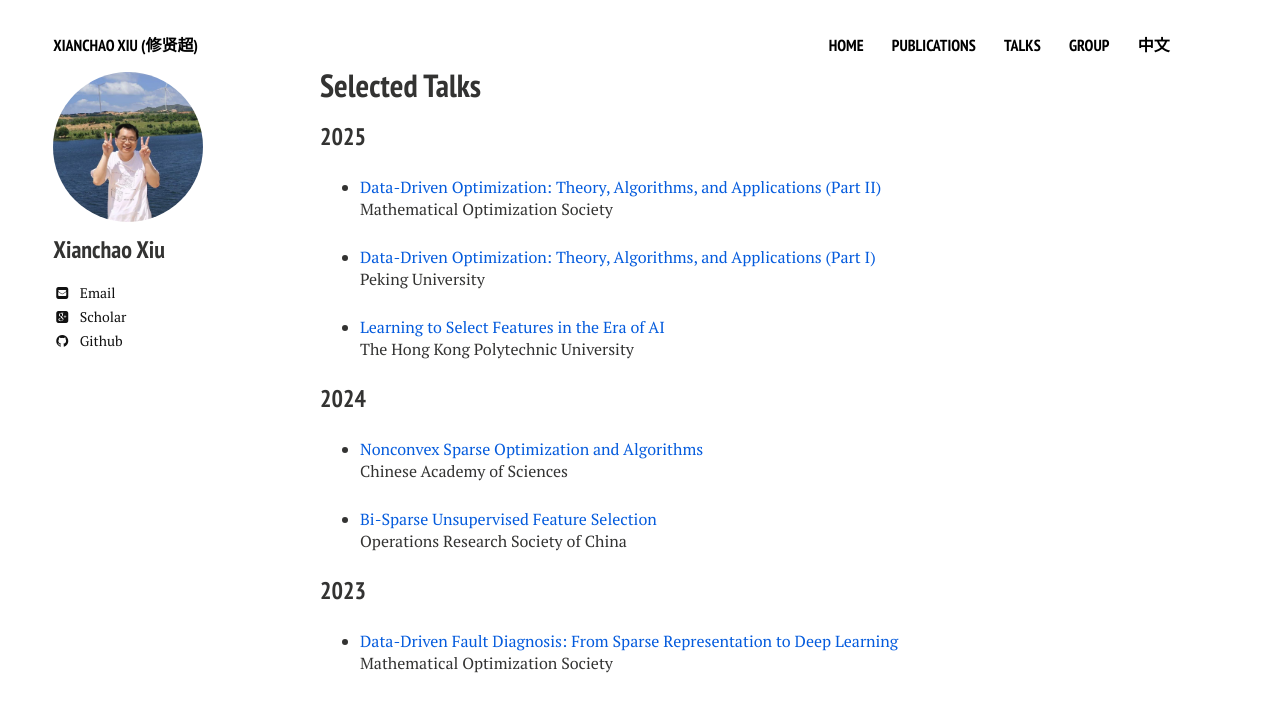
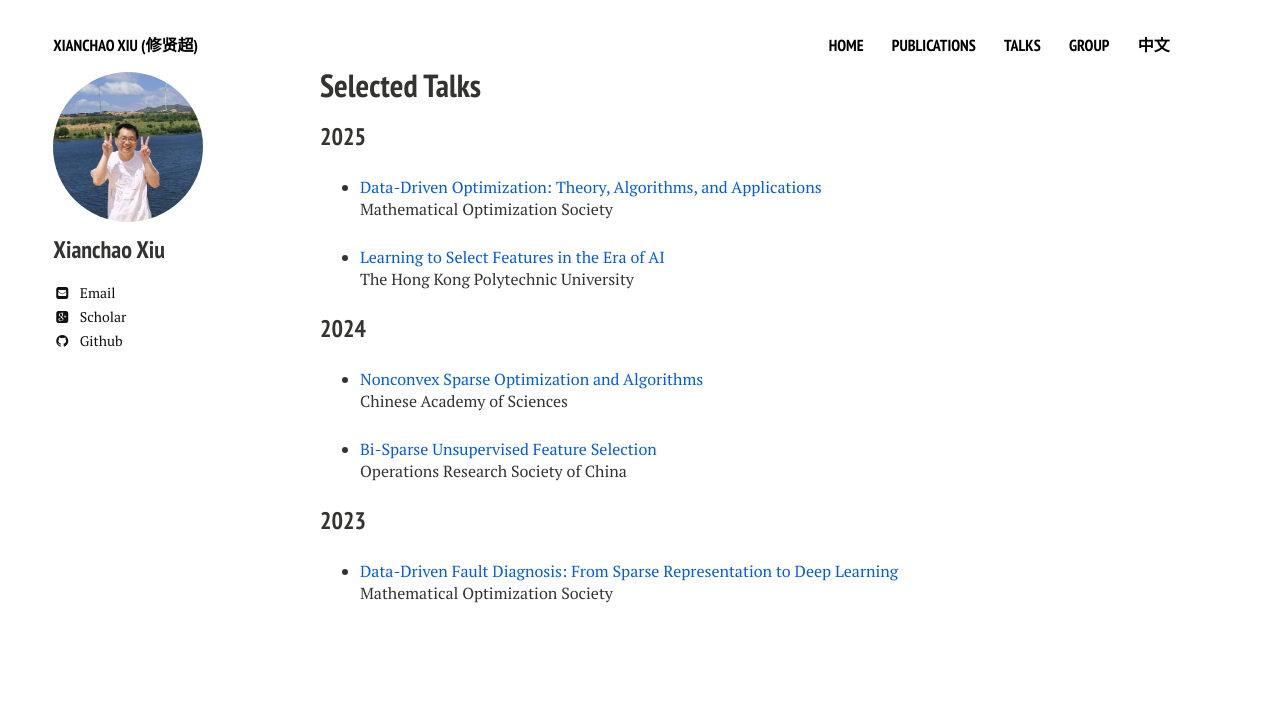
Before and after one commit to xianchaoxiu/xianchaoxiu.github.io, a Jekyll site: the page built from talks/index.md, in a window 1280 px wide. Shown: the top 712 px of the page. Built offline with Jekyll 4.4.1, drawn with Linux system fonts in a browser that asks for light colours; nearby versions of some CDN libraries.

Commit message:
Update index.md

```diff
--- a/talks/index.md
+++ b/talks/index.md
@@ -11,11 +11,8 @@ share: false
 
 ### 2025
 
-* <a href="../talks/2025-MOS.pdf" class="textlink" target="_blank"> Data-Driven Optimization: Theory, Algorithms, and Applications (Part II)</a> <br>
+* <a href="../talks/2025-MOS.pdf" class="textlink" target="_blank"> Data-Driven Optimization: Theory, Algorithms, and Applications</a> <br>
 Mathematical Optimization Society <br>
-
-* <a href="../talks/2025-PKU.pdf" class="textlink" target="_blank"> Data-Driven Optimization: Theory, Algorithms, and Applications (Part I)</a> <br>
-Peking University <br>
 
 * <a href="../talks/2025-POLYU.pdf" class="textlink" target="_blank"> Learning to Select Features in the Era of AI </a><br>
 The Hong Kong Polytechnic University <br>
```
